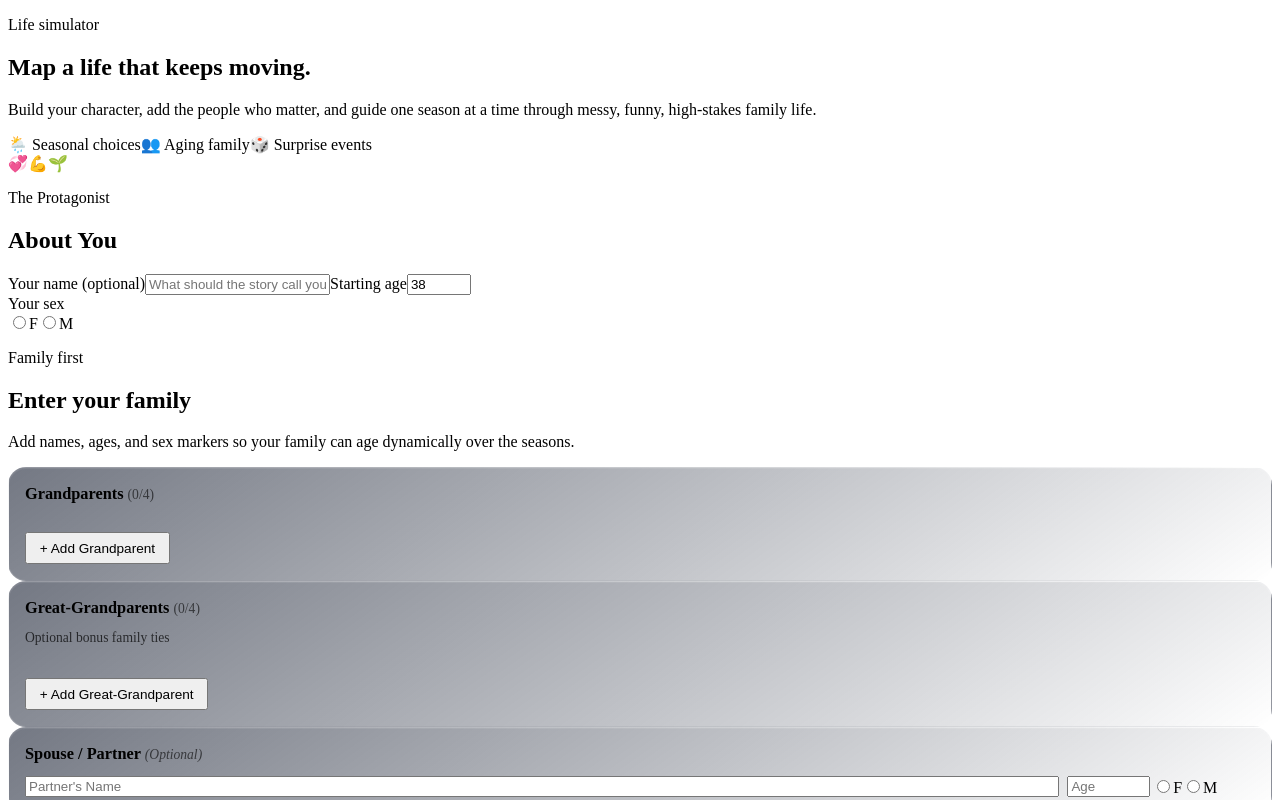
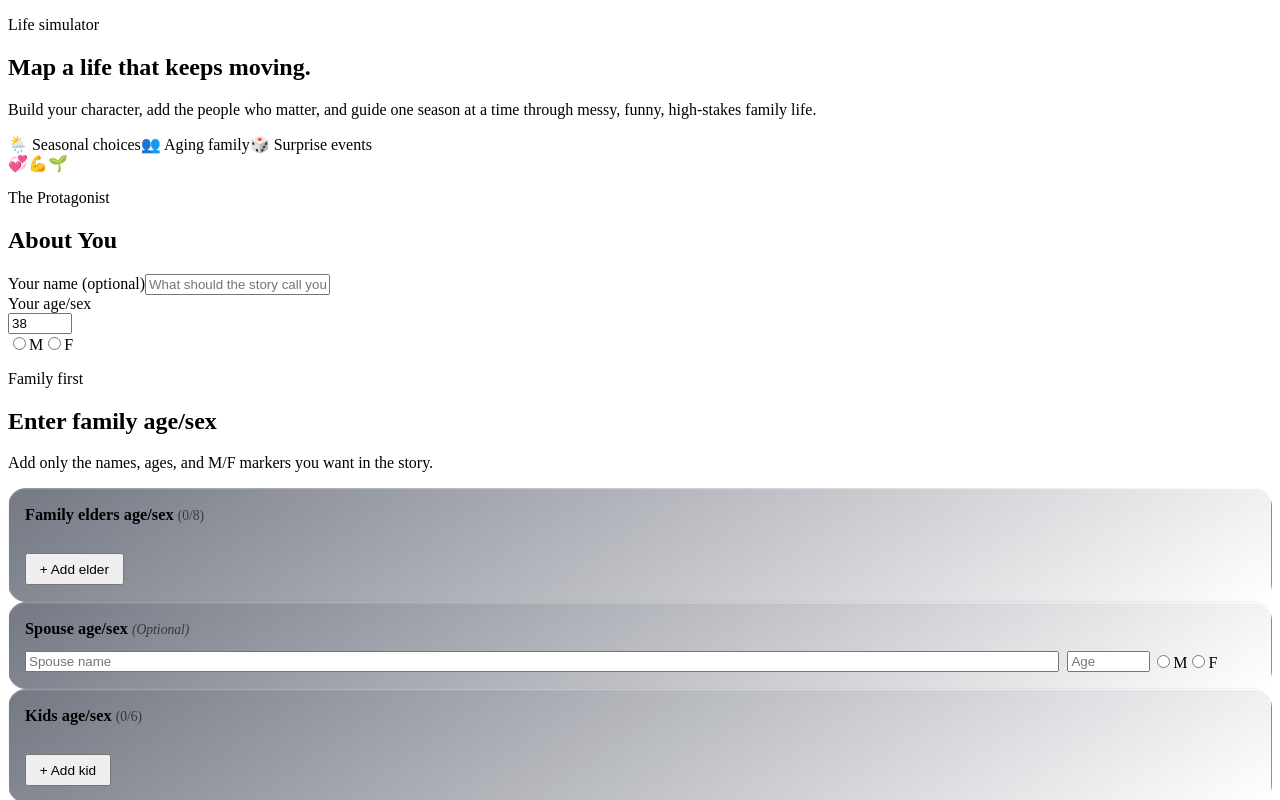
Before and after one commit to windsor519/life-map, a React (Vite) app: page / in a window 1280 px wide. Shown: the top 800 px of the page. Built offline with nearby package versions, Linux system fonts and the light colour scheme; the HTML template or start-up script is replaced by a standard one.

Commit message:
Further simplify startup family setup

```diff
--- a/src/components/StartScreen.jsx
+++ b/src/components/StartScreen.jsx
@@ -13,6 +13,9 @@ const familyGroupFields = {
   greatGrandparents: { ageKey: "greatGrandparentsAges", sexKey: "greatGrandparentsSexes" },
   kids: { ageKey: "kidsAges", sexKey: "kidsSexes" }
 };
+
+const elderGroupKey = "elders";
+const elderSplitIndex = 4;
 
 const splitFamilyValues = (value) =>
   String(value ?? "")
@@ -43,6 +46,16 @@ const getFamilyMembersForGroup = (familyInput, groupKey) => {
   }));
 };
 
+const getFamilyElders = (familyInput) => [
+  ...getFamilyMembersForGroup(familyInput, "grandparents"),
+  ...getFamilyMembersForGroup(familyInput, "greatGrandparents")
+];
+
+const splitFamilyElders = (members) => ({
+  grandparents: members.slice(0, elderSplitIndex),
+  greatGrandparents: members.slice(elderSplitIndex)
+});
+
 const getSpouseField = (familyInput, field) => {
   if (familyInput?.spouse && typeof familyInput.spouse === "object") {
     return familyInput.spouse[field] ?? "";
@@ -56,8 +69,8 @@ const getSpouseField = (familyInput, field) => {
 };
 
 const sexOptions = [
-  { value: "female", label: "F" },
-  { value: "male", label: "M" }
+  { value: "male", label: "M" },
+  { value: "female", label: "F" }
 ];
 
 const SexRadioGroup = ({ value, onChange, name, ariaLabel, style }) => (
@@ -144,7 +157,7 @@ const styles = {
   }
 };
 
-const DynamicFamilySection = ({ label, groupKey, maxCount, description, members = [], onUpdate, onAdd, onRemove }) => {
+const DynamicFamilySection = ({ label, addLabel, groupKey, maxCount, description, members = [], onUpdate, onAdd, onRemove }) => {
   return (
     <div style={styles.sectionGroup}>
       <div style={styles.meta}>
@@ -197,7 +210,7 @@ const DynamicFamilySection = ({ label, groupKey, maxCount, description, members
           style={styles.addBtn}
           onClick={() => onAdd(groupKey, maxCount)}
         >
-          + Add {label.split(" ")[0].replace(/s$/, '')}
+          + Add {addLabel ?? label.split(" ")[0].replace(/s$/, '')}
         </button>
       )}
     </div>
@@ -220,34 +233,47 @@ export default function StartScreen({
 }) {
 
   const familyMembers = {
-    grandparents: getFamilyMembersForGroup(familyInput, "grandparents"),
-    greatGrandparents: getFamilyMembersForGroup(familyInput, "greatGrandparents"),
+    elders: getFamilyElders(familyInput),
     kids: getFamilyMembersForGroup(familyInput, "kids")
   };
 
   const updateFamilyMember = (groupKey, index, field, value) => {
     setFamilyInput((prev) => {
-      const updatedGroup = getFamilyMembersForGroup(prev, groupKey);
+      const updatedGroup = groupKey === elderGroupKey ? getFamilyElders(prev) : getFamilyMembersForGroup(prev, groupKey);
       updatedGroup[index] = { ...updatedGroup[index], [field]: value };
+
+      if (groupKey === elderGroupKey) {
+        return { ...prev, ...splitFamilyElders(updatedGroup) };
+      }
+
       return { ...prev, [groupKey]: updatedGroup };
     });
   };
 
   const addFamilyMember = (groupKey, maxCount) => {
     setFamilyInput((prev) => {
-      const currentGroup = getFamilyMembersForGroup(prev, groupKey);
+      const currentGroup = groupKey === elderGroupKey ? getFamilyElders(prev) : getFamilyMembersForGroup(prev, groupKey);
       if (currentGroup.length >= maxCount) return prev;
 
-      return {
-        ...prev,
-        [groupKey]: [...currentGroup, { name: "", age: "", sex: "female" }]
-      };
+      const updatedGroup = [...currentGroup, { name: "", age: "", sex: "female" }];
+
+      if (groupKey === elderGroupKey) {
+        return { ...prev, ...splitFamilyElders(updatedGroup) };
+      }
+
+      return { ...prev, [groupKey]: updatedGroup };
     });
   };
 
   const removeFamilyMember = (groupKey, index) => {
     setFamilyInput((prev) => {
-      const updatedGroup = getFamilyMembersForGroup(prev, groupKey).filter((_, i) => i !== index);
+      const currentGroup = groupKey === elderGroupKey ? getFamilyElders(prev) : getFamilyMembersForGroup(prev, groupKey);
+      const updatedGroup = currentGroup.filter((_, i) => i !== index);
+
+      if (groupKey === elderGroupKey) {
+        return { ...prev, ...splitFamilyElders(updatedGroup) };
+      }
+
       return { ...prev, [groupKey]: updatedGroup };
     });
   };
@@ -296,18 +322,17 @@ export default function StartScreen({
               <span>Your name (optional)</span>
               <input type="text" value={startName} onChange={(event) => setStartName(event.target.value)} placeholder="What should the story call you?" />
             </label>
-            <label>
-              <span>Starting age</span>
-              <input type="number" value={startAge} onChange={(event) => setStartAge(event.target.value)} min={12} max={100} />
-            </label>
             <div className="setup-question">
-              <span>Your sex</span>
+              <span>Your age/sex</span>
+              <div className="age-sex-control">
+                <input type="number" value={startAge} onChange={(event) => setStartAge(event.target.value)} min={12} max={100} aria-label="Your age" />
                 <SexRadioGroup
                   name="start-sex"
                   ariaLabel="Your sex"
                   value={startSex}
                   onChange={setStartSex}
                 />
+              </div>
             </div>
           </div>
         </section>
@@ -317,29 +342,19 @@ export default function StartScreen({
           <div className="randomizer-heading">
             <div>
               <p className="eyebrow">Family first</p>
-              <h2>Enter your family</h2>
-              <p>Add names, ages, and sex markers so your family can age dynamically over the seasons.</p>
+              <h2>Enter family age/sex</h2>
+              <p>Add only the names, ages, and M/F markers you want in the story.</p>
             </div>
           </div>
 
           {/* Wrapper to stack the styled sub-sections */}
           <div className="startup-family-stack">
             <DynamicFamilySection
-              label="Grandparents"
-              groupKey="grandparents"
-              maxCount={4}
-              members={familyMembers.grandparents}
-              onUpdate={updateFamilyMember}
-              onAdd={addFamilyMember}
-              onRemove={removeFamilyMember}
-            />
-
-            <DynamicFamilySection
-              label="Great-Grandparents"
-              groupKey="greatGrandparents"
-              maxCount={4}
-              description="Optional bonus family ties"
-              members={familyMembers.greatGrandparents}
+              label="Family elders age/sex"
+              addLabel="elder"
+              groupKey={elderGroupKey}
+              maxCount={8}
+              members={familyMembers.elders}
               onUpdate={updateFamilyMember}
               onAdd={addFamilyMember}
               onRemove={removeFamilyMember}
@@ -349,13 +364,13 @@ export default function StartScreen({
             <div style={styles.sectionGroup}>
               <div style={styles.meta}>
                 <h3 style={styles.title}>
-                  Spouse / Partner <span style={{ ...styles.badge, fontStyle: "italic" }}>(Optional)</span>
+                  Spouse age/sex <span style={{ ...styles.badge, fontStyle: "italic" }}>(Optional)</span>
                 </h3>
               </div>
               <div style={styles.inlineRow}>
                 <input
                   type="text"
-                  placeholder="Partner's Name"
+                  placeholder="Spouse name"
                   style={styles.nameInput}
                   value={getSpouseField(familyInput, "name")}
                   onChange={(e) => updateSpouse("name", e.target.value)}
@@ -378,7 +393,8 @@ export default function StartScreen({
             </div>
 
             <DynamicFamilySection
-              label="Kids"
+              label="Kids age/sex"
+              addLabel="kid"
               groupKey="kids"
               maxCount={6}
               members={familyMembers.kids}
--- a/src/styles.css
+++ b/src/styles.css
@@ -3166,7 +3166,7 @@ textarea:focus {
 }
 
 .startup-form .form-grid {
-  grid-template-columns: minmax(190px, 2fr) minmax(110px, 1fr) minmax(130px, max-content);
+  grid-template-columns: repeat(2, minmax(0, 1fr));
   align-items: end;
 }
 
@@ -3182,76 +3182,38 @@ textarea:focus {
   white-space: nowrap;
 }
 
-.sex-radio-group {
-  display: inline-flex;
-  width: fit-content;
-  gap: 0.35rem;
-  border: 1px solid rgba(255, 255, 255, 0.16);
-  border-radius: 999px;
-  margin-top: 0.5rem;
-  background: rgba(255, 255, 255, 0.08);
-  padding: 0.25rem;
-}
-
+.age-sex-control,
+.sex-radio-group,
 .sex-radio-option {
-  position: relative;
   display: inline-flex;
   align-items: center;
-  justify-content: center;
-}
-
-.sex-radio-option input {
-  position: absolute;
-  opacity: 0;
-  pointer-events: none;
-}
-
-.sex-radio-option span {
-  display: inline-grid;
-  min-width: 2.4rem;
-  min-height: 2.05rem;
-  place-items: center;
-  border-radius: 999px;
-  color: rgba(248, 251, 255, 0.74);
-  font-weight: 950;
-  line-height: 1;
-  transition: background 160ms ease, color 160ms ease, box-shadow 160ms ease;
-}
-
-.sex-radio-option input:checked + span {
-  background: linear-gradient(135deg, #ff7a59, #7c3aed);
-  box-shadow: 0 8px 18px rgba(124, 58, 237, 0.28);
-  color: #fff;
-}
-
-.sex-radio-option input:focus-visible + span {
-  box-shadow: 0 0 0 4px rgba(14, 165, 233, 0.2);
+}
+
+.age-sex-control {
+  gap: 0.75rem;
+  margin-top: 0.5rem;
+}
+
+.age-sex-control input[type="number"] {
+  max-width: 6rem;
+  margin-top: 0;
+}
+
+.sex-radio-group {
+  width: fit-content;
+  gap: 0.6rem;
+}
+
+.sex-radio-option {
+  gap: 0.25rem;
+  color: #d8e3f8;
+  font-weight: 850;
 }
 
 .startup-family-stack {
   display: grid;
   gap: 0.85rem;
   margin-top: 1rem;
-}
-
-.startup-form select {
-  width: 100%;
-  border: 1px solid rgba(255, 255, 255, 0.16);
-  border-radius: 1rem;
-  margin-top: 0.5rem;
-  color: #f8fbff;
-  background: rgba(255, 255, 255, 0.08);
-  padding: 0.85rem 0.95rem;
-  outline: none;
-}
-
-.startup-form select:focus {
-  border-color: rgba(125, 211, 252, 0.8);
-  box-shadow: 0 0 0 4px rgba(14, 165, 233, 0.16);
-}
-
-.startup-form option {
-  color: #0f172a;
 }
 
 .startup-form .actions {
```
Lines whose indentation alone changed are shown as unchanged.
